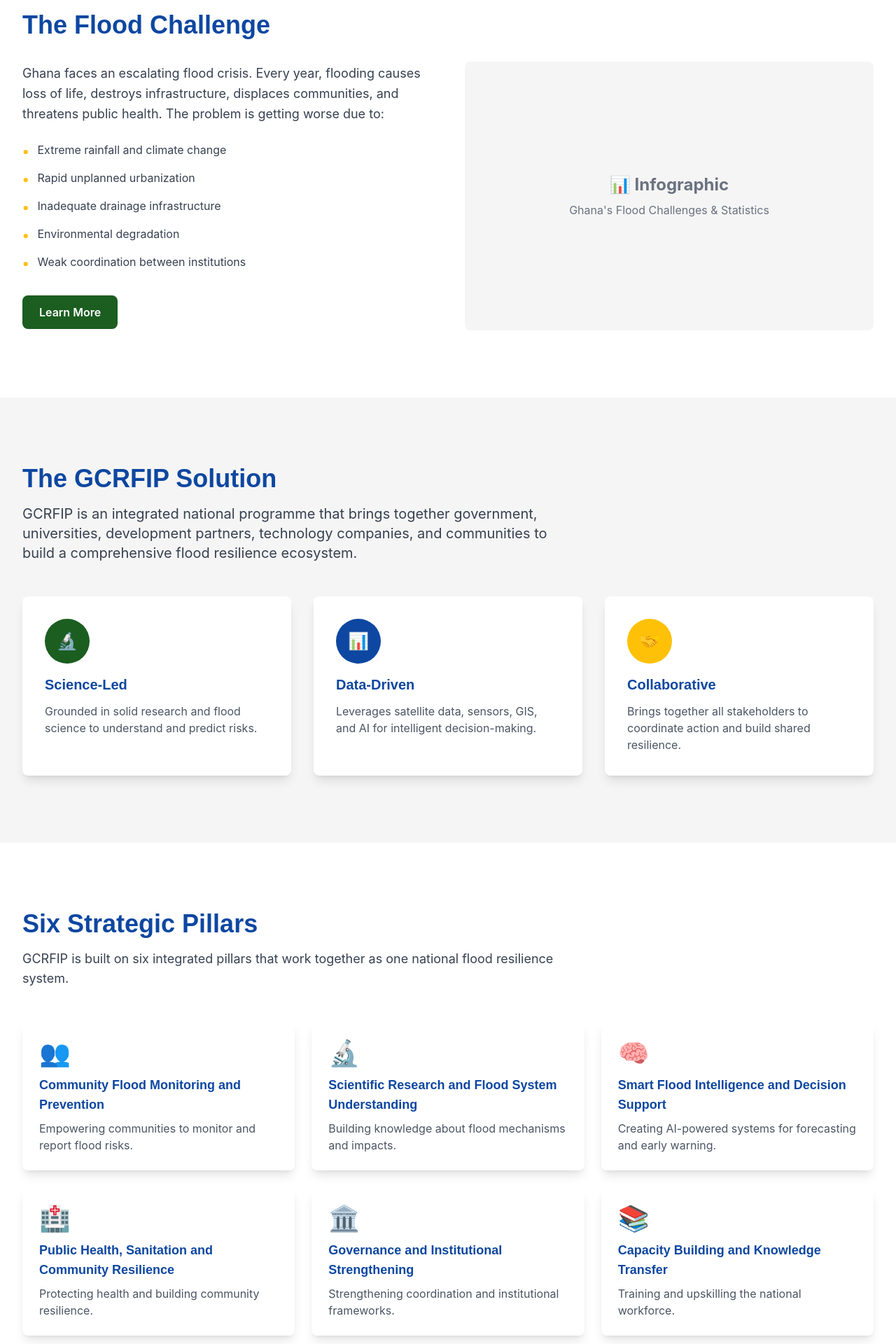
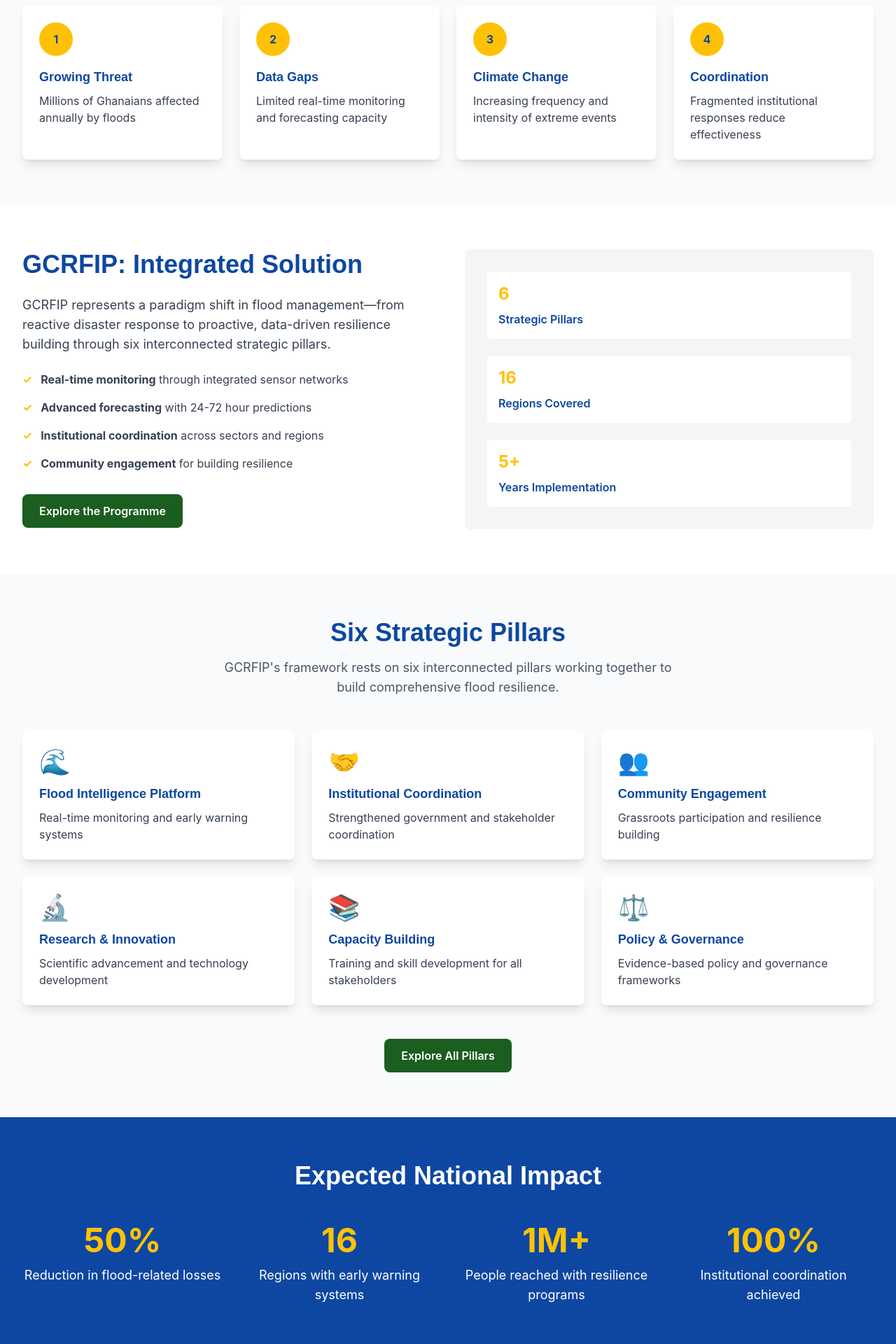
Before and after one commit to CobeRich/GCRFIP-Web-App, a Next.js app: page / in a window 1280 px wide. Shown: the part 840-2760 px from the top of the page at 70% size. Built offline with nearby package versions, Linux system fonts and the light colour scheme.

Commit message:
Create missing home page components (Hero, FloodChallenge, GCRFIPSolution, etc.)

```diff
--- a/components/home/DocumentsPreview.tsx
+++ b/components/home/DocumentsPreview.tsx
@@ -2,50 +2,54 @@
 
 import Link from 'next/link'
 
+export default function DocumentsPreview() {
   const documents = [
     {
       title: 'Executive Portfolio',
-    description: 'High-level overview of GCRFIP vision and strategy.',
+      description: 'High-level overview of GCRFIP vision and strategy',
       icon: '📋',
+      link: '/programme/executive-portfolio',
     },
     {
       title: 'Programme Prospectus',
-    description: 'Detailed description of programme structure and components.',
-    icon: '📖',
+      description: 'Detailed programme structure and implementation approach',
+      icon: '📘',
+      link: '/programme/prospectus',
     },
     {
-    title: 'Founder Roadmap',
-    description: 'Implementation roadmap for programme establishment.',
-    icon: '🗺️',
+      title: 'Technical Blueprint',
+      description: 'Specifications for Flood Intelligence Platform',
+      icon: '🏗️',
+      link: '/programme/blueprint',
     },
     {
-    title: 'Blueprint Summary',
-    description: 'Technical blueprint for the National Flood Intelligence Platform.',
-    icon: '🔧',
+      title: 'National Roadmap',
+      description: 'Implementation timeline and milestones',
+      icon: '🗺️',
+      link: '/programme/national-roadmap',
     },
   ]
 
-export default function DocumentsPreview() {
   return (
-    <section className="section-padding bg-gcrfip-light-grey">
+    <section className="py-16 bg-white">
       <div className="container-custom">
-        <h2 className="text-4xl font-bold mb-4 text-gcrfip-navy">Key Documents</h2>
-        <p className="text-lg text-gray-700 mb-12 max-w-3xl">
-          Download essential GCRFIP documents to understand our vision, strategy, and implementation approach.
+        <h2 className="text-4xl font-bold mb-4 text-gcrfip-navy text-center">Key Documents</h2>
+        <p className="text-lg text-gray-600 text-center mb-12 max-w-2xl mx-auto">
+          Access essential GCRFIP documents and resources to understand the programme in detail.
         </p>
 
         <div className="grid md:grid-cols-2 lg:grid-cols-4 gap-6 mb-12">
           {documents.map((doc, index) => (
-            <div key={index} className="card p-6">
-              <div className="text-4xl mb-3">{doc.icon}</div>
-              <h3 className="text-lg font-bold mb-2 text-gcrfip-navy">{doc.title}</h3>
-              <p className="text-gray-600 text-sm">{doc.description}</p>
-            </div>
+            <Link key={index} href={doc.link} className="card p-6 hover:shadow-lg transition-shadow cursor-pointer">
+              <p className="text-4xl mb-3">{doc.icon}</p>
+              <h3 className="text-lg font-bold text-gcrfip-navy mb-2">{doc.title}</h3>
+              <p className="text-gray-700 text-sm">{doc.description}</p>
+            </Link>
           ))}
         </div>
 
         <div className="text-center">
-          <Link href="/resources" className="cta-button">
+          <Link href="/resources/downloads" className="cta-button">
             View All Resources
           </Link>
         </div>
--- a/components/home/FloodChallenge.tsx
+++ b/components/home/FloodChallenge.tsx
@@ -1,51 +1,47 @@
 'use client'
 
-import Link from 'next/link'
+export default function FloodChallenge() {
+  const challenges = [
+    {
+      number: '1',
+      title: 'Growing Threat',
+      description: 'Millions of Ghanaians affected annually by floods',
+    },
+    {
+      number: '2',
+      title: 'Data Gaps',
+      description: 'Limited real-time monitoring and forecasting capacity',
+    },
+    {
+      number: '3',
+      title: 'Climate Change',
+      description: 'Increasing frequency and intensity of extreme events',
+    },
+    {
+      number: '4',
+      title: 'Coordination',
+      description: 'Fragmented institutional responses reduce effectiveness',
+    },
+  ]
 
-export default function FloodChallenge() {
   return (
-    <section className="section-padding bg-white">
+    <section className="py-16 bg-gray-50">
       <div className="container-custom">
-        <h2 className="text-4xl font-bold mb-8 text-gcrfip-navy">The Flood Challenge</h2>
+        <h2 className="text-4xl font-bold mb-4 text-gcrfip-navy text-center">Ghana's Flood Challenge</h2>
+        <p className="text-lg text-gray-600 text-center mb-12 max-w-2xl mx-auto">
+          Ghana faces increasing flood risks that require comprehensive, coordinated action across all sectors.
+        </p>
 
-        <div className="grid md:grid-cols-2 gap-12 items-center">
-          <div>
-            <p className="text-lg mb-6 text-gray-700 leading-relaxed">
-              Ghana faces an escalating flood crisis. Every year, flooding causes loss of life, destroys infrastructure,
-              displaces communities, and threatens public health. The problem is getting worse due to:
-            </p>
-            <ul className="space-y-3 mb-8">
-              <li className="flex items-start gap-3">
-                <span className="text-gcrfip-gold font-bold text-xl">•</span>
-                <span className="text-gray-700">Extreme rainfall and climate change</span>
-              </li>
-              <li className="flex items-start gap-3">
-                <span className="text-gcrfip-gold font-bold text-xl">•</span>
-                <span className="text-gray-700">Rapid unplanned urbanization</span>
-              </li>
-              <li className="flex items-start gap-3">
-                <span className="text-gcrfip-gold font-bold text-xl">•</span>
-                <span className="text-gray-700">Inadequate drainage infrastructure</span>
-              </li>
-              <li className="flex items-start gap-3">
-                <span className="text-gcrfip-gold font-bold text-xl">•</span>
-                <span className="text-gray-700">Environmental degradation</span>
-              </li>
-              <li className="flex items-start gap-3">
-                <span className="text-gcrfip-gold font-bold text-xl">•</span>
-                <span className="text-gray-700">Weak coordination between institutions</span>
-              </li>
-            </ul>
-            <Link href="/about" className="cta-button">
-              Learn More
-            </Link>
-          </div>
-          <div className="bg-gcrfip-light-grey rounded-lg p-8 h-96 flex items-center justify-center">
-            <div className="text-center text-gray-500">
-              <p className="text-2xl font-bold">📊 Infographic</p>
-              <p className="mt-2">Ghana's Flood Challenges & Statistics</p>
+        <div className="grid md:grid-cols-2 lg:grid-cols-4 gap-6">
+          {challenges.map((challenge, index) => (
+            <div key={index} className="card p-6">
+              <div className="w-12 h-12 bg-gcrfip-gold rounded-full flex items-center justify-center mb-4">
+                <span className="text-gcrfip-navy font-bold">{challenge.number}</span>
+              </div>
+              <h3 className="text-lg font-bold text-gcrfip-navy mb-2">{challenge.title}</h3>
+              <p className="text-gray-700">{challenge.description}</p>
             </div>
-          </div>
+          ))}
         </div>
       </div>
     </section>
--- a/components/home/GCRFIPSolution.tsx
+++ b/components/home/GCRFIPSolution.tsx
@@ -1,36 +1,58 @@
+'use client'
+
+import Link from 'next/link'
+
 export default function GCRFIPSolution() {
   return (
-    <section className="section-padding bg-gcrfip-light-grey">
+    <section className="py-16 bg-white">
       <div className="container-custom">
-        <h2 className="text-4xl font-bold mb-4 text-gcrfip-navy">The GCRFIP Solution</h2>
-        <p className="text-xl text-gray-700 mb-12 max-w-3xl">
-          GCRFIP is an integrated national programme that brings together government, universities, development partners,
-          technology companies, and communities to build a comprehensive flood resilience ecosystem.
-        </p>
+        <div className="grid md:grid-cols-2 gap-12 items-center">
+          <div>
+            <h2 className="text-4xl font-bold mb-6 text-gcrfip-navy">GCRFIP: Integrated Solution</h2>
+            <p className="text-lg text-gray-700 mb-6">
+              GCRFIP represents a paradigm shift in flood management—from reactive disaster response to proactive,
+              data-driven resilience building through six interconnected strategic pillars.
+            </p>
 
-        <div className="grid md:grid-cols-3 gap-8">
-          <div className="card p-8">
-            <div className="w-16 h-16 bg-gcrfip-green rounded-full flex items-center justify-center mb-4">
-              <span className="text-2xl">🔬</span>
-            </div>
-            <h3 className="text-xl font-bold mb-3 text-gcrfip-navy">Science-Led</h3>
-            <p className="text-gray-600">Grounded in solid research and flood science to understand and predict risks.</p>
+            <ul className="space-y-4 mb-8">
+              <li className="flex items-start">
+                <span className="text-gcrfip-gold font-bold mr-3">✓</span>
+                <span className="text-gray-700"><strong>Real-time monitoring</strong> through integrated sensor networks</span>
+              </li>
+              <li className="flex items-start">
+                <span className="text-gcrfip-gold font-bold mr-3">✓</span>
+                <span className="text-gray-700"><strong>Advanced forecasting</strong> with 24-72 hour predictions</span>
+              </li>
+              <li className="flex items-start">
+                <span className="text-gcrfip-gold font-bold mr-3">✓</span>
+                <span className="text-gray-700"><strong>Institutional coordination</strong> across sectors and regions</span>
+              </li>
+              <li className="flex items-start">
+                <span className="text-gcrfip-gold font-bold mr-3">✓</span>
+                <span className="text-gray-700"><strong>Community engagement</strong> for building resilience</span>
+              </li>
+            </ul>
+
+            <Link href="/programme" className="cta-button inline-block">
+              Explore the Programme
+            </Link>
           </div>
 
-          <div className="card p-8">
-            <div className="w-16 h-16 bg-gcrfip-navy rounded-full flex items-center justify-center mb-4">
-              <span className="text-2xl">📊</span>
+          <div className="bg-gcrfip-light-grey rounded-lg p-8">
+            <div className="space-y-6">
+              <div className="bg-white p-4 rounded">
+                <p className="text-2xl font-bold text-gcrfip-gold mb-2">6</p>
+                <p className="text-gcrfip-navy font-semibold">Strategic Pillars</p>
+              </div>
+              <div className="bg-white p-4 rounded">
+                <p className="text-2xl font-bold text-gcrfip-gold mb-2">16</p>
+                <p className="text-gcrfip-navy font-semibold">Regions Covered</p>
+              </div>
+              <div className="bg-white p-4 rounded">
+                <p className="text-2xl font-bold text-gcrfip-gold mb-2">5+</p>
+                <p className="text-gcrfip-navy font-semibold">Years Implementation</p>
+              </div>
             </div>
-            <h3 className="text-xl font-bold mb-3 text-gcrfip-navy">Data-Driven</h3>
-            <p className="text-gray-600">Leverages satellite data, sensors, GIS, and AI for intelligent decision-making.</p>
-          </div>
-
-          <div className="card p-8">
-            <div className="w-16 h-16 bg-gcrfip-gold rounded-full flex items-center justify-center mb-4">
-              <span className="text-2xl text-gcrfip-navy">🤝</span>
-            </div>
-            <h3 className="text-xl font-bold mb-3 text-gcrfip-navy">Collaborative</h3>
-            <p className="text-gray-600">Brings together all stakeholders to coordinate action and build shared resilience.</p>
           </div>
         </div>
       </div>
--- a/components/home/NationalImpact.tsx
+++ b/components/home/NationalImpact.tsx
@@ -1,42 +1,28 @@
+'use client'
+
 export default function NationalImpact() {
-  const impacts = [
-    {
-      title: 'Safer Communities',
-      description: 'Protected from flood risks through early warning and preparedness.',
-    },
-    {
-      title: 'Stronger Institutions',
-      description: 'Better coordinated government and partner response.',
-    },
-    {
-      title: 'Better Flood Intelligence',
-      description: 'Real-time data and forecasting for decision-making.',
-    },
-    {
-      title: 'Improved Public Health',
-      description: 'Reduced disease outbreaks and health impacts from flooding.',
-    },
-    {
-      title: 'Climate Resilience',
-      description: 'National systems adapted to climate change impacts.',
-    },
-  ]
+  return (
+    <section className="py-16 bg-gcrfip-navy text-white">
+      <div className="container-custom">
+        <h2 className="text-4xl font-bold mb-12 text-center">Expected National Impact</h2>
 
-  return (
-    <section className="section-padding bg-gcrfip-navy text-white">
-      <div className="container-custom">
-        <h2 className="text-4xl font-bold mb-12 text-center">National Impact</h2>
-
-        <div className="grid md:grid-cols-2 lg:grid-cols-5 gap-6">
-          {impacts.map((impact, index) => (
-            <div key={index} className="text-center">
-              <div className="w-16 h-16 bg-gcrfip-gold rounded-full flex items-center justify-center mx-auto mb-4">
-                <span className="text-gcrfip-navy font-bold text-2xl">{index + 1}</span>
-              </div>
-              <h3 className="text-lg font-bold mb-2">{impact.title}</h3>
-              <p className="text-sm text-gray-300">{impact.description}</p>
-            </div>
-          ))}
+        <div className="grid md:grid-cols-2 lg:grid-cols-4 gap-6">
+          <div className="text-center">
+            <p className="text-5xl font-bold text-gcrfip-gold mb-3">50%</p>
+            <p className="text-lg">Reduction in flood-related losses</p>
+          </div>
+          <div className="text-center">
+            <p className="text-5xl font-bold text-gcrfip-gold mb-3">16</p>
+            <p className="text-lg">Regions with early warning systems</p>
+          </div>
+          <div className="text-center">
+            <p className="text-5xl font-bold text-gcrfip-gold mb-3">1M+</p>
+            <p className="text-lg">People reached with resilience programs</p>
+          </div>
+          <div className="text-center">
+            <p className="text-5xl font-bold text-gcrfip-gold mb-3">100%</p>
+            <p className="text-lg">Institutional coordination achieved</p>
+          </div>
         </div>
       </div>
     </section>
--- a/components/home/SixPillars.tsx
+++ b/components/home/SixPillars.tsx
@@ -1,55 +1,69 @@
 'use client'
 
+import Link from 'next/link'
+
+export default function SixPillars() {
   const pillars = [
     {
-    title: 'Community Flood Monitoring and Prevention',
-    description: 'Empowering communities to monitor and report flood risks.',
+      number: '1',
+      title: 'Flood Intelligence Platform',
+      description: 'Real-time monitoring and early warning systems',
+      icon: '🌊',
+    },
+    {
+      number: '2',
+      title: 'Institutional Coordination',
+      description: 'Strengthened government and stakeholder coordination',
+      icon: '🤝',
+    },
+    {
+      number: '3',
+      title: 'Community Engagement',
+      description: 'Grassroots participation and resilience building',
       icon: '👥',
     },
     {
-    title: 'Scientific Research and Flood System Understanding',
-    description: 'Building knowledge about flood mechanisms and impacts.',
+      number: '4',
+      title: 'Research & Innovation',
+      description: 'Scientific advancement and technology development',
       icon: '🔬',
     },
     {
-    title: 'Smart Flood Intelligence and Decision Support',
-    description: 'Creating AI-powered systems for forecasting and early warning.',
-    icon: '🧠',
+      number: '5',
+      title: 'Capacity Building',
+      description: 'Training and skill development for all stakeholders',
+      icon: '📚',
     },
     {
-    title: 'Public Health, Sanitation and Community Resilience',
-    description: 'Protecting health and building community resilience.',
-    icon: '🏥',
-  },
-  {
-    title: 'Governance and Institutional Strengthening',
-    description: 'Strengthening coordination and institutional frameworks.',
-    icon: '🏛️',
-  },
-  {
-    title: 'Capacity Building and Knowledge Transfer',
-    description: 'Training and upskilling the national workforce.',
-    icon: '📚',
+      number: '6',
+      title: 'Policy & Governance',
+      description: 'Evidence-based policy and governance frameworks',
+      icon: '⚖️',
     },
   ]
 
-export default function SixPillars() {
   return (
-    <section className="section-padding bg-white">
+    <section className="py-16 bg-gray-50">
       <div className="container-custom">
-        <h2 className="text-4xl font-bold mb-4 text-gcrfip-navy">Six Strategic Pillars</h2>
-        <p className="text-lg text-gray-700 mb-12 max-w-3xl">
-          GCRFIP is built on six integrated pillars that work together as one national flood resilience system.
+        <h2 className="text-4xl font-bold mb-4 text-gcrfip-navy text-center">Six Strategic Pillars</h2>
+        <p className="text-lg text-gray-600 text-center mb-12 max-w-2xl mx-auto">
+          GCRFIP's framework rests on six interconnected pillars working together to build comprehensive flood resilience.
         </p>
 
-        <div className="grid md:grid-cols-2 lg:grid-cols-3 gap-6">
+        <div className="grid md:grid-cols-2 lg:grid-cols-3 gap-6 mb-12">
           {pillars.map((pillar, index) => (
-            <div key={index} className="card p-6 hover:border-l-4 hover:border-gcrfip-green">
-              <div className="text-4xl mb-3">{pillar.icon}</div>
-              <h3 className="text-lg font-bold mb-2 text-gcrfip-navy">{pillar.title}</h3>
-              <p className="text-gray-600">{pillar.description}</p>
+            <div key={index} className="card p-6 hover:shadow-lg transition-shadow">
+              <p className="text-4xl mb-3">{pillar.icon}</p>
+              <h3 className="text-lg font-bold text-gcrfip-navy mb-2">{pillar.title}</h3>
+              <p className="text-gray-700">{pillar.description}</p>
             </div>
           ))}
+        </div>
+
+        <div className="text-center">
+          <Link href="/programme/pillars" className="cta-button">
+            Explore All Pillars
+          </Link>
         </div>
       </div>
     </section>
```
Also changed, not shown: components/home/Hero.tsx (+29 -19 lines), components/home/PartnershipCallout.tsx (+31 -15 lines). Lines whose indentation alone changed are shown as unchanged.
